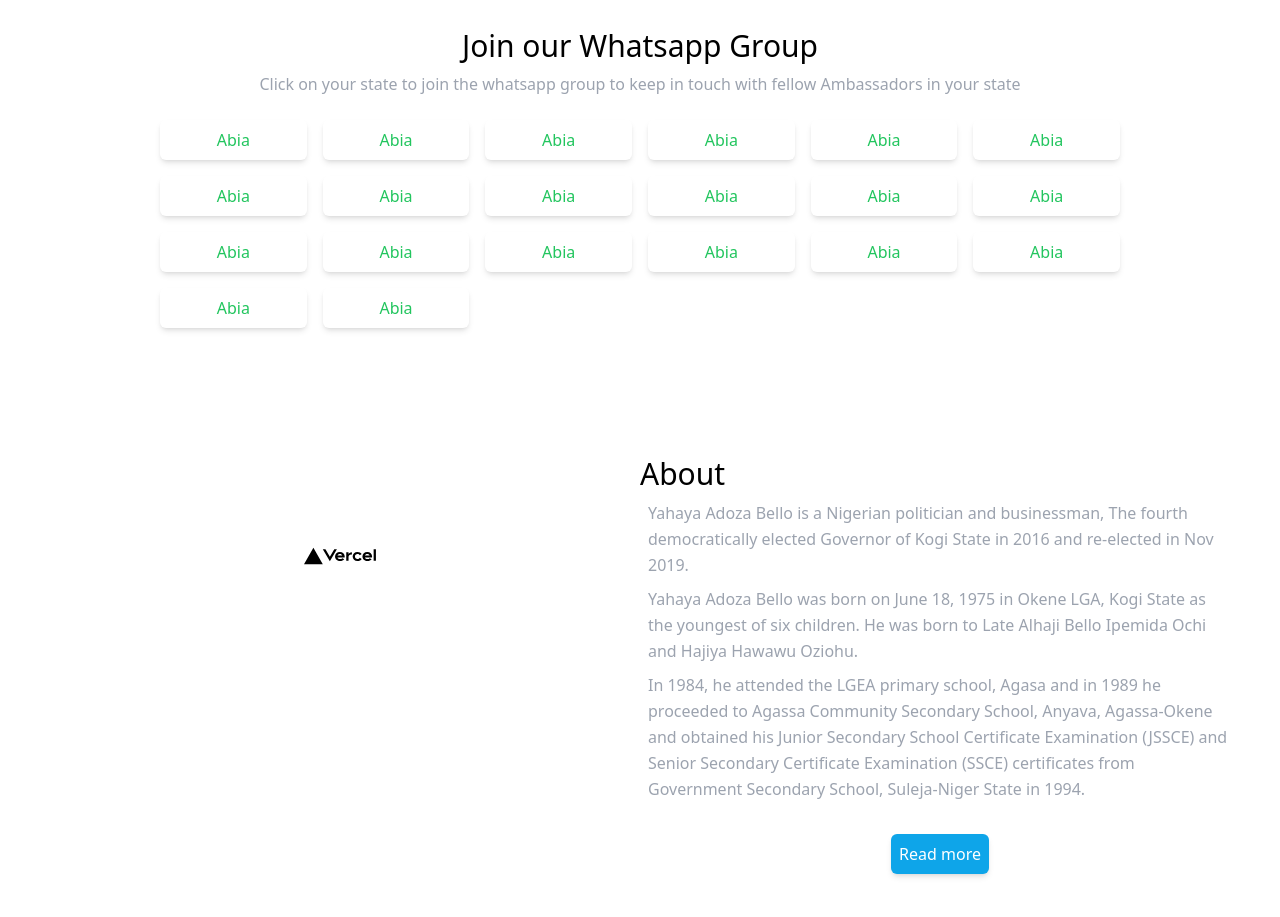
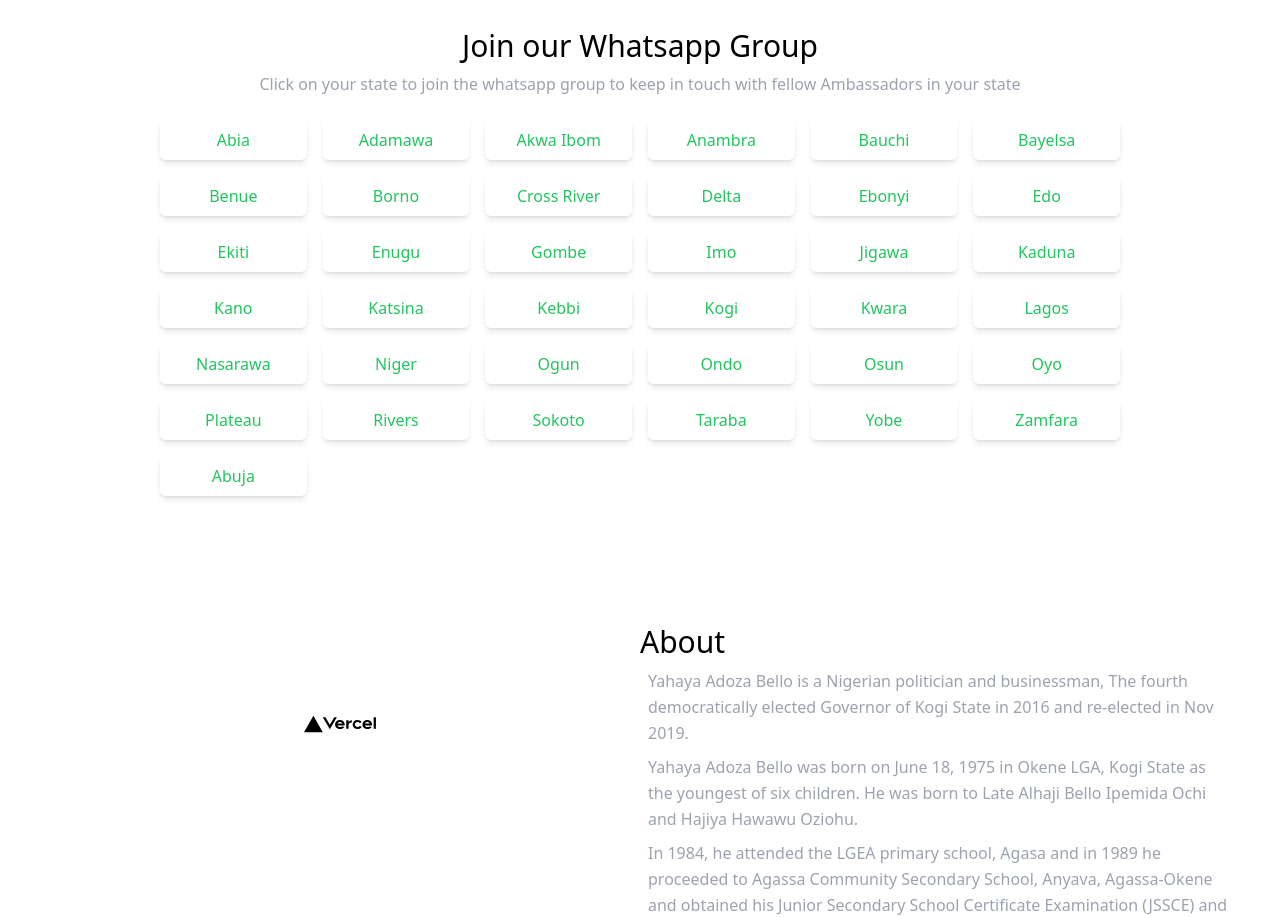
Before and after one commit to sammy-code98/elections, a Next.js app: page / in a window 1280 px wide. Shown: the part 1000-1917 px from the top of the page. Built offline with nearby package versions, Linux system fonts and the light colour scheme.

Commit message:
feat: whatsapp group chat integration - integrat the whatsapp group chat api - refactor code

```diff
--- a/components/Groups/WhatsappGroup.jsx
+++ b/components/Groups/WhatsappGroup.jsx
@@ -1,4 +1,5 @@
 import { location } from "./state-data";
+import Link from "next/link";
 export default function WhatsappGroup() {
   return (
     <div className="container mx-8 mt-24 md:mx-auto">
@@ -10,10 +11,12 @@ export default function WhatsappGroup() {
       <div className="mt-6 grid grid-cols-3  mx-4 px-12 md:grid md:grid-cols-6 gap-4 md:mx-8 md:px-32">
         {location.map((locate) => (
           <button
+            key={locate.id}
             className="hover:bg-sky-500  hover:text-white text-green-500 p-2 rounded-md shadow-md  cursor-pointer focus:outline-none"
-            key={locate.id}
           >
-            {locate.name}
+            <Link href={`${locate.link}`} target="_blank">
+              {locate.name}
+            </Link>
           </button>
         ))}
       </div>
--- a/components/Groups/state-data.js
+++ b/components/Groups/state-data.js
@@ -1,22 +1,42 @@
 export const location = [
-  { id: 1, name: "Abia" },
-  { id: 2, name: "Abia" },
-  { id: 3, name: "Abia" },
-  { id: 4, name: "Abia" },
-  { id: 5, name: "Abia" },
-  { id: 6, name: "Abia" },
-  { id: 7, name: "Abia" },
-  { id: 8, name: "Abia" },
-  { id: 9, name: "Abia" },
-  { id: 10, name: "Abia" },
-  { id: 11, name: "Abia" },
-  { id: 12, name: "Abia" },
-  { id: 13, name: "Abia" },
-  { id: 14, name: "Abia" },
-  { id: 15, name: "Abia" },
-  { id: 16, name: "Abia" },
-  { id: 17, name: "Abia" },
-  { id: 18, name: "Abia" },
-  { id: 19, name: "Abia" },
-  { id: 20, name: "Abia" },
+  { id: 1, name: "Abia" , link:'https://chat.whatsapp.com/Br9Qd6IZD9c62zzApDRwqk' },
+  { id: 2, name: "Adamawa", link:'https://chat.whatsapp.com/Br9Qd6IZD9c62zzApDRwqk'  },
+  { id: 3, name: "Akwa Ibom" , link:'https://chat.whatsapp.com/Br9Qd6IZD9c62zzApDRwqk' },
+  { id: 4, name: "Anambra", link:'https://chat.whatsapp.com/Br9Qd6IZD9c62zzApDRwqk'  },
+  { id: 5, name: "Bauchi", link:'https://chat.whatsapp.com/Br9Qd6IZD9c62zzApDRwqk'  },
+  { id: 6, name: "Bayelsa" },
+  { id: 7, name: "Benue" },
+  { id: 8, name: "Borno" },
+  { id: 9, name: "Cross River" },
+  { id: 10, name: "Delta" },
+  { id: 11, name: "Ebonyi" },
+  { id: 12, name: "Edo" },
+  { id: 13, name: "Ekiti" },
+  { id: 14, name: "Enugu" },
+  { id: 15, name: "Gombe" },
+  { id: 16, name: "Imo" },
+  { id: 17, name: "Jigawa" },
+  { id: 18, name: "Kaduna" },
+  { id: 19, name: "Kano" },
+  { id: 20, name: "Katsina" },
+  { id: 21, name: "Kebbi" },
+  { id: 22, name: "Kogi" },
+  { id: 23, name: "Kwara" },
+  { id: 24, name: "Lagos" },
+  { id: 25, name: "Nasarawa" },
+  { id: 26, name: "Niger" },
+  { id: 27, name: "Ogun" },
+  { id: 28, name: "Ondo" },
+  { id: 29, name: "Osun" },
+  { id: 30, name: "Oyo" },
+  { id: 31, name: "Plateau" },
+  { id: 32, name: "Rivers" },
+  { id: 33, name: "Sokoto" },
+  { id: 34, name: "Taraba" },
+  { id: 35, name: "Yobe" },
+  { id: 36, name: "Zamfara" },
+  { id: 35, name: "Abuja" },
+
+
+
 ];
```
